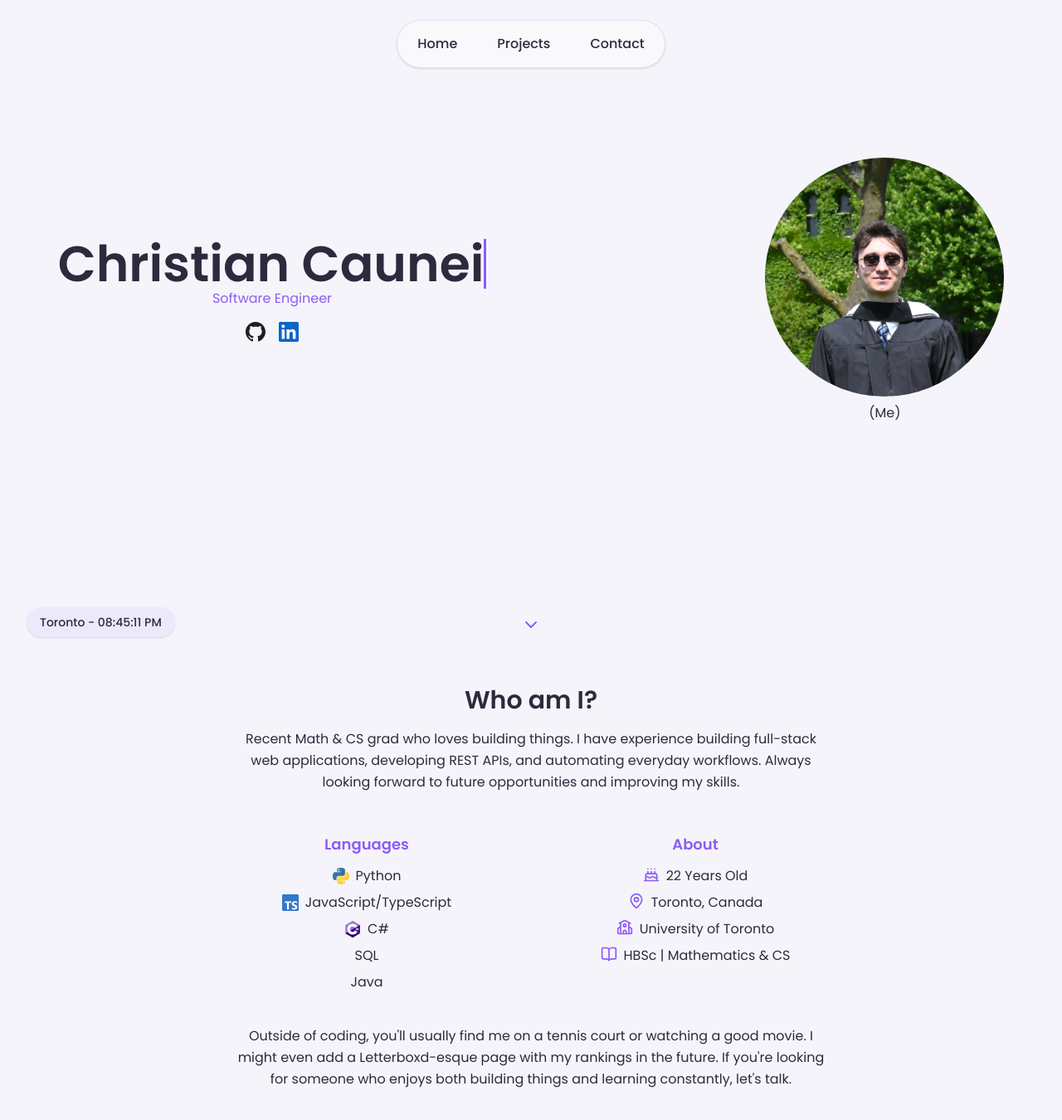
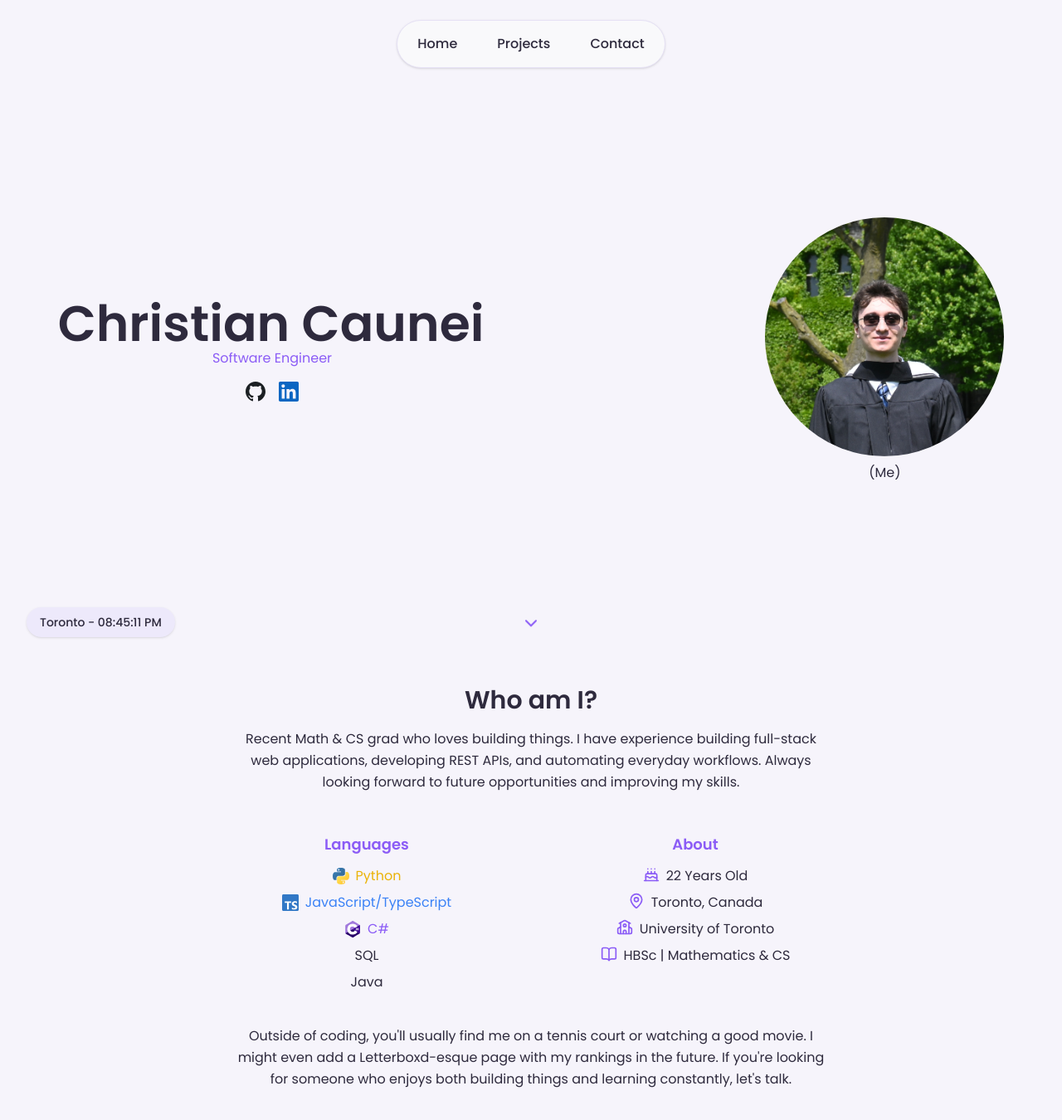
Before and after one commit to Christian-Silviu/personal-website, a React (Vite) app: page / in a window 1280 px wide. Shown: the top 1350 px of the page at 83% size. Built offline with nearby package versions, Linux system fonts and the light colour scheme.

Commit message:
highlighted top 3 languages

```diff
--- a/src/pages/Home.tsx
+++ b/src/pages/Home.tsx
@@ -6,6 +6,12 @@ const languageIcons: Record<string, string> = {
   Python: "/icons/python.svg",
   "JavaScript/TypeScript": "/icons/typescript.svg",
   "C#": "/icons/csharp.svg",
+};
+
+const languageColours: Record<string, string> = {
+  Python: "#eab308",
+  "JavaScript/TypeScript": "#3b82f6",
+  "C#": "#8b5cf6",
 };
 
 const infoIcons = [
@@ -49,7 +55,7 @@ export default function Home() {
   return (
     <div>
       <div className="flex justify-center items-center min-h-[85vh] px-6 relative">
-        <div className="flex flex-row items-center gap-84 -mt-36">
+        <div className="flex flex-row items-center gap-84">
           <div className="flex flex-col items-center text-center">
             <h1
               className="font-semibold text-6xl text-[#2e2a3d] overflow-hidden whitespace-nowrap border-r-[3px] border-[#8b5cf6] w-0"
@@ -118,7 +124,7 @@ export default function Home() {
         </div>
       </div>
 
-      <section className="px-6 py-16 max-w-3xl mx-auto text-center">
+      <section className="px-6 py-16 pb-[23vh] max-w-3xl mx-auto text-center">
         <h2 className="text-3xl font-semibold text-[#2e2a3d] mb-4">
           Who am I?
         </h2>
@@ -142,7 +148,7 @@ export default function Home() {
                     className="w-5 h-5"
                   />
                 )}
-                {lang}
+                <span style={{ color: languageColours[lang] }}>{lang}</span>
               </p>
             ))}
           </div>
```
